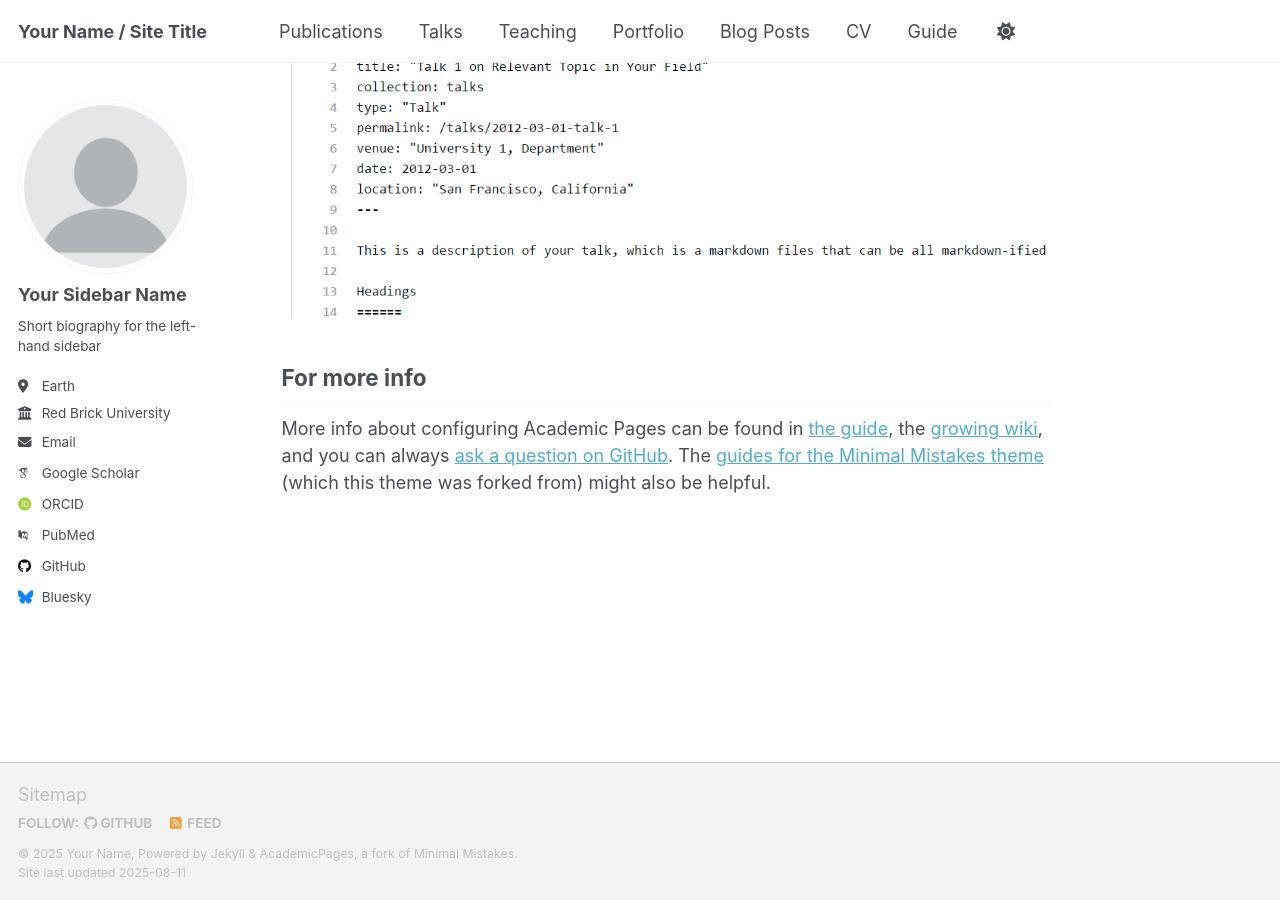
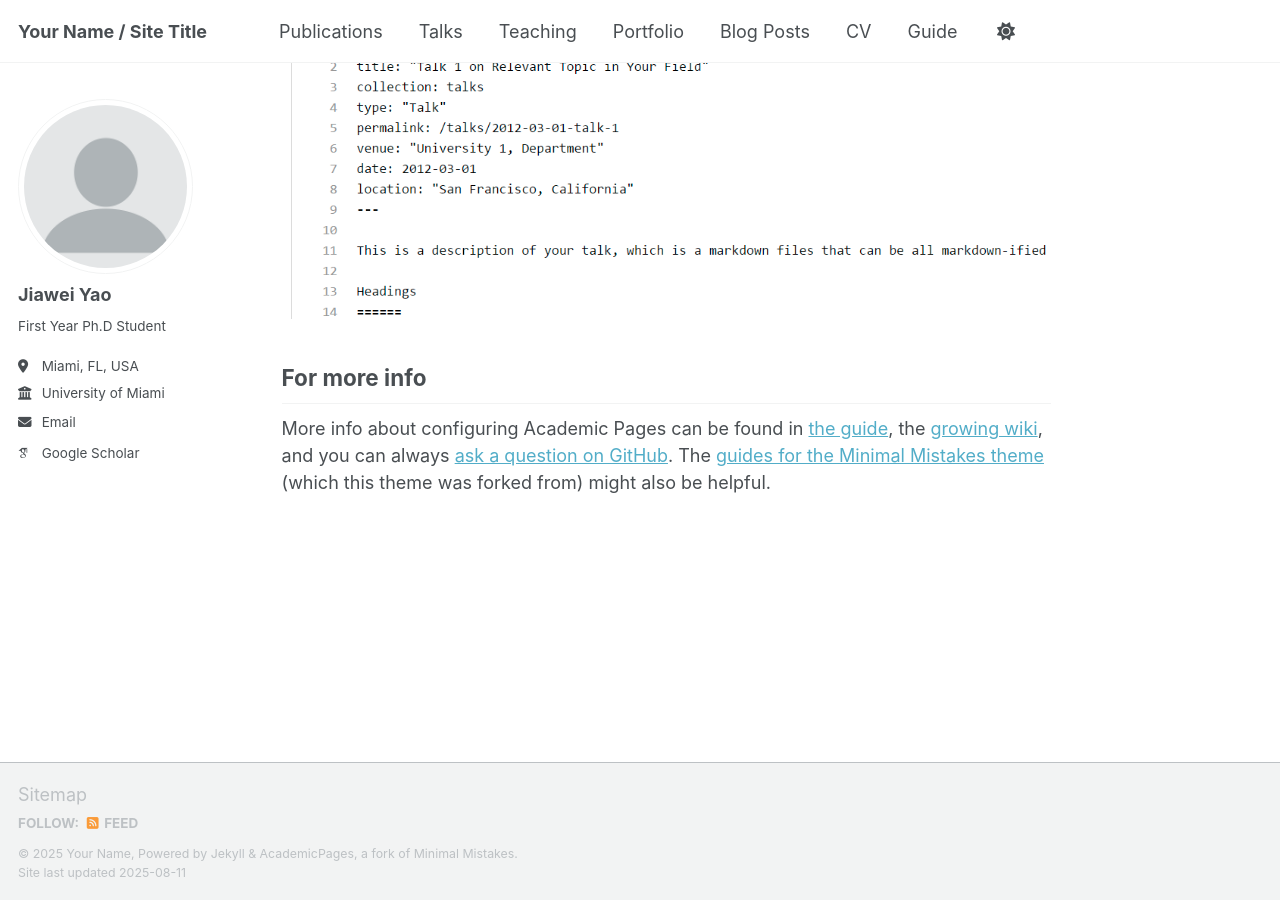
Before and after one commit to Mercuryyjw/Mercuryyjw.github.io, a Jekyll site: the page built from _pages/about.md, in a window 1280 px wide and 900 px high, scrolled down 2880 px. Built offline with Jekyll 4.4.1, drawn with Linux system fonts in a browser that asks for light colours; some web fonts are replaced; a script that is not in the unit is left out.

Commit message:
Update _config.yml

```diff
--- a/_config.yml
+++ b/_config.yml
@@ -13,7 +13,7 @@ title                    : "Your Name / Site Title"
 title_separator          : "-"
 name                     : &name "Your Name"
 description              : &description "personal description"
-url                      : https://academicpages.github.io # the base hostname & protocol for your site e.g. "https://[your GitHub username].github.io" or if you already have some other page hosted on Github then use "https://[your GitHub username].github.io/[Your Repo Name]"
+url                      : https://Mercuryyjw.github.io # the base hostname & protocol for your site e.g. "https://[your GitHub username].github.io" or if you already have some other page hosted on Github then use "https://[your GitHub username].github.io/[Your Repo Name]"
 baseurl                  : "" # the subpath of your site, e.g. "/blog"
 repository               : "academicpages/academicpages.github.io"
 
@@ -23,13 +23,13 @@ repository               : "academicpages/academicpages.github.io"
 author:
   # Biographic information
   avatar           : "profile.png"
-  name             : "Your Sidebar Name"
+  name             : "Jiawei Yao"
   pronouns         : # example: "she/her"
-  bio              : "Short biography for the left-hand sidebar"
-  location         : "Earth"
-  employer         : "Red Brick University"
+  bio              : "First Year Ph.D Student"
+  location         : "Miami, FL, USA"
+  employer         : "University of Miami"
   uri              : # URL
-  email            : "none@example.org"
+  email            : "jxy1601@miami.edu"
 
   # Academic websites
   academia         : # URL
@@ -37,9 +37,9 @@ author:
   googlescholar    : "https://scholar.google.com/citations?user=PS_CX0AAAAAJ"
   inspire-hep      : # URL
   impactstory      : # URL
-  orcid            : "http://orcid.org/yourorcidurl"
+  orcid            : # "http://orcid.org/yourorcidurl"
   semantic         : # URL
-  pubmed           : "https://www.ncbi.nlm.nih.gov/pubmed/?term=john+snow"
+  pubmed           : # "https://www.ncbi.nlm.nih.gov/pubmed/?term=john+snow"
   researchgate     : # URL
   scopus           : # URL
 
@@ -47,13 +47,13 @@ author:
   bitbucket        : # Username - Update with your username on the site
   codepen          : # Username
   dribbble         : # Username
-  github           : "academicpages"
+  github           : # "academicpages"
   kaggle           : # Username
   stackoverflow    : # User number or user number and name (i.e., use "1" or "1/jeff-atwood")
 
   # Social media
   artstation       : # Username
-  bluesky          : "bsky.app" # Replace this with you Bluesky username
+  bluesky          : # "bsky.app" # Replace this with you Bluesky username
   facebook         : # Username
   flickr           : # Username
   foursquare       : # Username
```
